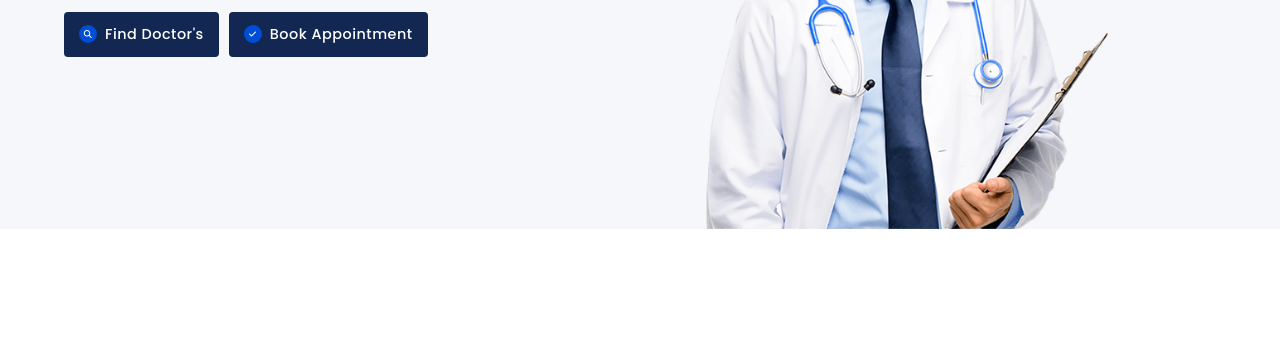
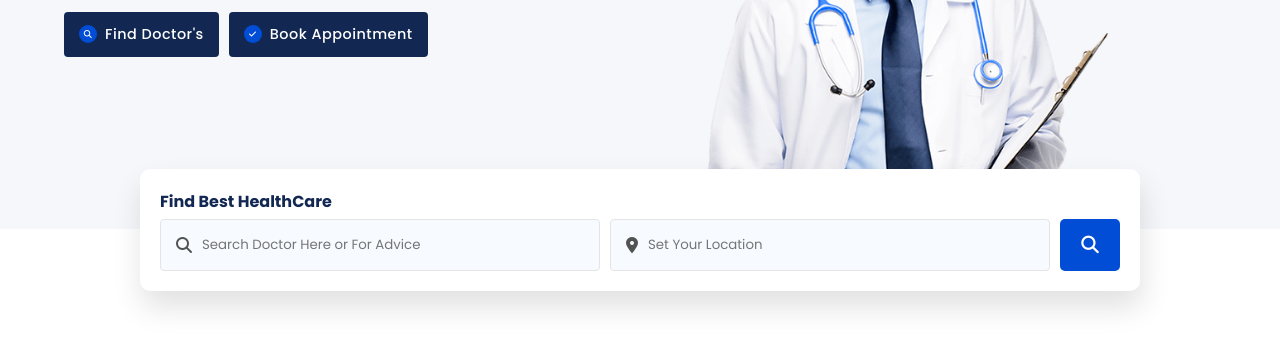
Before and after one commit to juinkinn/Intro2SE-22CLC08-Group07, a plain HTML site: page index.html in a window 1280 px wide. Shown: the part 371-720 px from the top of the page. Drawn offline with nearby package versions, Linux system fonts and the light colour scheme.

Commit message:
appointment search bar

```diff
--- a/index.html
+++ b/index.html
@@ -61,4 +61,26 @@
             </div>
         </div>
     </section>
+
+    <!-- appointment-search =========== -->
+    <div class="appointment-search-container">
+        <h3>Find Best HealthCare</h3>
+        <form class="appointment-search">
+        <!-- doctor-search-box -->
+        <div class="appo-search-box">
+            <i class="fa-solid fa-magnifying-glass"></i>
+            <input type="text" placeholder="Search Doctor Here or For Advice">
+        </div>
+        <!-- set-your-location -->
+        <div class="appo-search-box">
+            <i class="fa-solid fa-location-dot"></i>
+            <input type="text" placeholder="Set Your Location">
+        </div>
+        <!-- btn -->
+        <button>
+            <i class="fa-solid fa-magnifying-glass"></i>
+        </button>
+        </form>
+    </div>
+
 </body>
--- a/style.css
+++ b/style.css
@@ -166,3 +166,56 @@ ul{
   font-size: 0.5rem;
   padding-bottom: 1px;
 }
+
+/*==appointment-search=====================*/
+.appointment-search-container{
+  max-width: 1000px;
+  width: 90%;
+  background-color: #ffffff;
+  padding:20px;
+  margin: auto;
+  border-radius: 10px;
+  box-shadow: 2px 16px 30px rgba(0,0,0,0.12);
+  margin-top: -60px;
+  z-index: 3;
+  position: relative;
+}
+.appointment-search-container h3{
+  color: #122853;
+  font-size: 1rem;
+  margin-bottom: 5px;
+}
+.appointment-search{
+  display: grid;
+  grid-template-columns: 1fr 1fr 60px;
+  grid-gap: 10px;
+}
+.appo-search-box{
+  width: 100%;
+  display: flex;
+  justify-content: space-between;
+  align-items: center;
+  background-color: #f7fbff;
+  padding: 15px;
+  border-radius: 4px;
+  border: 1px solid #e4e4e4;
+}
+.appo-search-box i{
+  color: #535353;
+  margin-right: 10px;
+}
+.appo-search-box input{
+  width: 100%;
+  background-color: transparent;
+  border: none;
+  outline: none;
+}
+.appointment-search button{
+  background-color: #014dd5;
+  color: #ffffff;
+  border: none;
+  outline: none;
+  border-radius: 5px;
+  font-size: 1.1rem;
+  cursor: pointer;
+}
```
